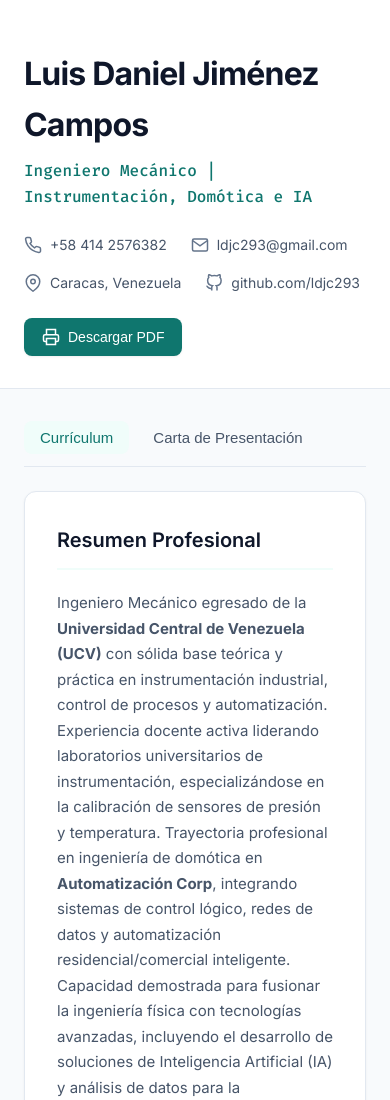
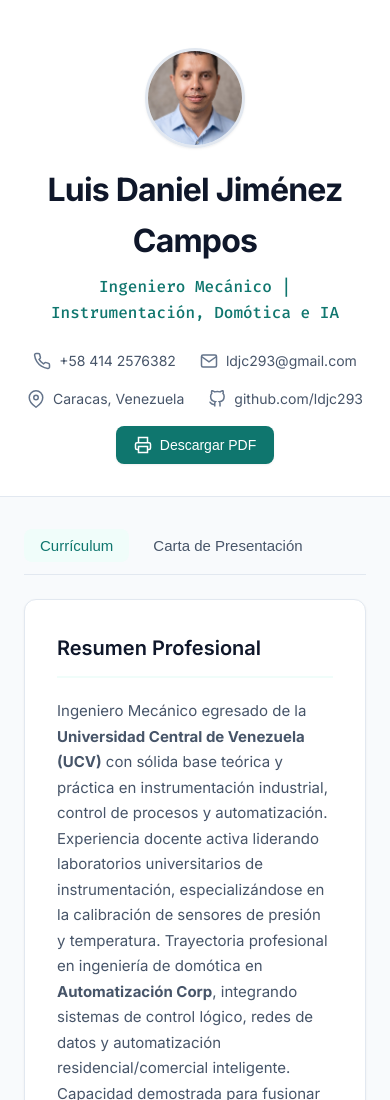
Before and after one commit to ldjc293/cv-instrumentacion, a plain HTML site: page index.html in a window 390 px wide. Shown: the top 1100 px of the page. Drawn offline with Linux system fonts and the light colour scheme.

Commit message:
Feature: Integrated professional profile picture into web resume

```diff
--- a/index.html
+++ b/index.html
@@ -12,6 +12,8 @@
 <body>
     <header class="header">
         <div class="container header-container">
+            <div class="header-profile">
+                <img src="profile.jpg" alt="Luis Daniel Jiménez Campos" class="profile-img">
                 <div class="header-info">
                     <h1>Luis Daniel Jiménez Campos</h1>
                     <p class="subtitle">Ingeniero Mecánico | Instrumentación, Domótica e IA</p>
@@ -32,6 +34,7 @@
                             <svg width="18" height="18" viewBox="0 0 24 24" fill="none" stroke="currentColor" stroke-width="2"><path d="M9 19c-5 1.5-5-2.5-7-3m14 6v-3.87a3.37 3.37 0 0 0-.94-2.61c3.14-.35 6.44-1.54 6.44-7A5.44 5.44 0 0 0 20 4.77 5.07 5.07 0 0 0 19.91 1S18.73.65 16 2.48a13.38 13.38 0 0 0-7 0C6.27.65 5.09 1 5.09 1A5.07 5.07 0 0 0 5 4.77a5.44 5.44 0 0 0-1.5 3.78c0 5.42 3.3 6.61 6.44 7A3.37 3.37 0 0 0 9 18.13V22"/></svg>
                             github.com/ldjc293
                         </a>
+                    </div>
                 </div>
             </div>
             <div class="actions no-print">
--- a/style.css
+++ b/style.css
@@ -52,8 +52,24 @@ body {
 .header-container {
     display: flex;
     justify-content: space-between;
-    align-items: flex-start;
+    align-items: center;
     gap: 24px;
+}
+
+.header-profile {
+    display: flex;
+    align-items: center;
+    gap: 28px;
+}
+
+.profile-img {
+    width: 100px;
+    height: 100px;
+    border-radius: 50%;
+    object-fit: cover;
+    border: 3px solid var(--border-color);
+    box-shadow: var(--shadow-sm);
+    flex-shrink: 0;
 }
 
 .header-info h1 {
@@ -477,10 +493,20 @@ a.contact-item:hover svg {
 @media (max-width: 640px) {
     .header-container {
         flex-direction: column;
-        align-items: stretch;
+        align-items: center;
+        text-align: center;
+        gap: 16px;
+    }
+    .header-profile {
+        flex-direction: column;
+        align-items: center;
+        gap: 16px;
+    }
+    .contact-links {
+        justify-content: center;
     }
     .actions {
-        align-self: flex-start;
+        align-self: center;
     }
     .timeline-header .company {
         flex: 1 1 100%;
@@ -520,6 +546,20 @@ a.contact-item:hover svg {
         width: 100%;
         padding: 0;
         margin: 0;
+    }
+
+    .header-profile {
+        display: flex;
+        align-items: center;
+        gap: 20px;
+    }
+
+    .profile-img {
+        width: 70px;
+        height: 70px;
+        border-radius: 50%;
+        object-fit: cover;
+        border: 2px solid #000000;
     }
 
     .header {
```
Also changed, not shown: profile.jpg (added). Lines whose indentation alone changed are shown as unchanged.
